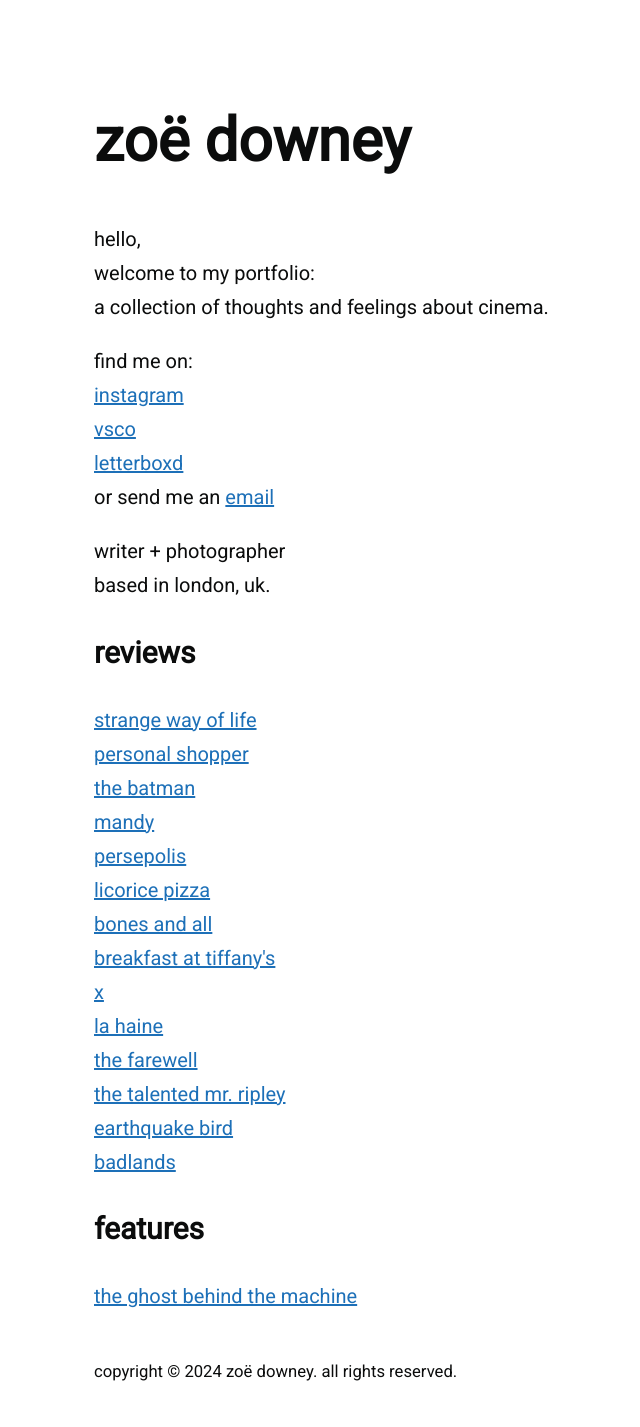
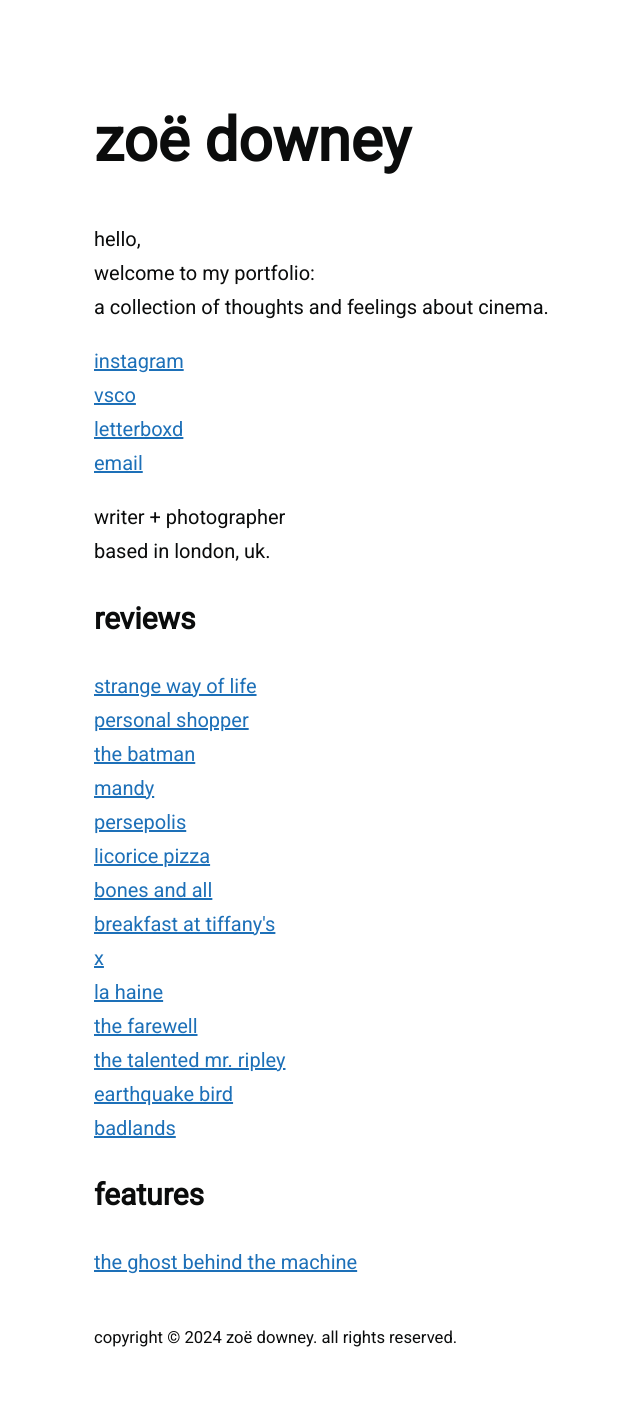
Before and after one commit to zoeurl/zoedowney.github.io, a Jekyll site: the page built from index.html, in a window 1280 px wide. Shown: the whole page, without its empty margins (146-786 px from the left). Built offline with Jekyll 4.4.1, drawn with Linux system fonts in a browser that asks for light colours; after the commit the page ends 1393 px from its top, so only the background shows below that.

Commit message:
Update index.html

```diff
--- a/index.html
+++ b/index.html
@@ -8,11 +8,10 @@
 <br>welcome to my portfolio:
 <br>a collection of thoughts and feelings about cinema.
 </p>
-find me on:
-<br><a href="https://www.instagram.com/zoeurl/">instagram</a>
+<a href="https://www.instagram.com/zoeurl/">instagram</a>
 <br><a href="https://vsco.co/zoeurl/gallery">vsco</a>
 <br><a href="https://letterboxd.com/zoedowney/">letterboxd</a>
-<br>or send me an <a href="mailto:{{site.email}}">email</a>
+<br><a href="mailto:{{site.email}}">email</a>
 </p>
 writer + photographer
 <br>based in london, uk.
```
